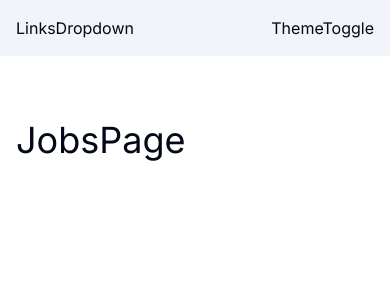
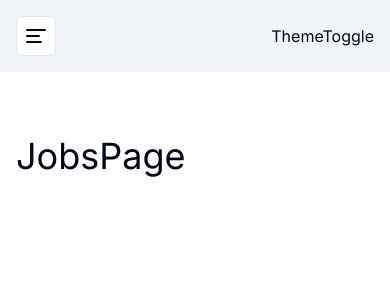
Before and after one commit to usama-rahman/jobify, a Next.js app: page /jobs in a window 390 px wide. Shown: the top 300 px of the page. Built offline with nearby package versions, Linux system fonts and the light colour scheme.

Commit message:
Dropdown Links

```diff
--- a/components/LinksDropdown.tsx
+++ b/components/LinksDropdown.tsx
@@ -1,5 +1,39 @@
-import React from "react";
+import {
+  DropdownMenu,
+  DropdownMenuContent,
+  DropdownMenuItem,
+  DropdownMenuTrigger,
+} from "@/components/ui/dropdown-menu";
+import { AlignLeft } from "lucide-react";
+import { Button } from "./ui/button";
+import links from "@/utils/links";
+import Link from "next/link";
+function DropdownLinks() {
+  return (
+    <DropdownMenu>
+      <DropdownMenuTrigger asChild className="lg:hidden">
+        <Button variant="outline" size="icon">
+          <AlignLeft />
 
-export default function LinksDropdown() {
-  return <div>LinksDropdown</div>;
+          <span className="sr-only">Toggle links</span>
+        </Button>
+      </DropdownMenuTrigger>
+      <DropdownMenuContent
+        className="w-52 lg:hidden "
+        align="start"
+        sideOffset={25}
+      >
+        {links.map((link) => {
+          return (
+            <DropdownMenuItem key={link.href}>
+              <Link href={link.href} className="flex items-center gap-x-2 ">
+                {link.icon} <span className="capitalize">{link.label}</span>
+              </Link>
+            </DropdownMenuItem>
+          );
+        })}
+      </DropdownMenuContent>
+    </DropdownMenu>
+  );
 }
+export default DropdownLinks;
```
